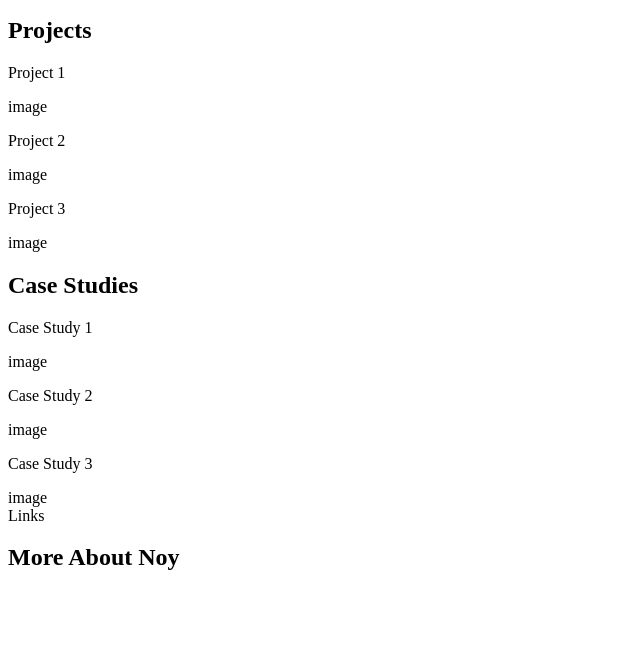
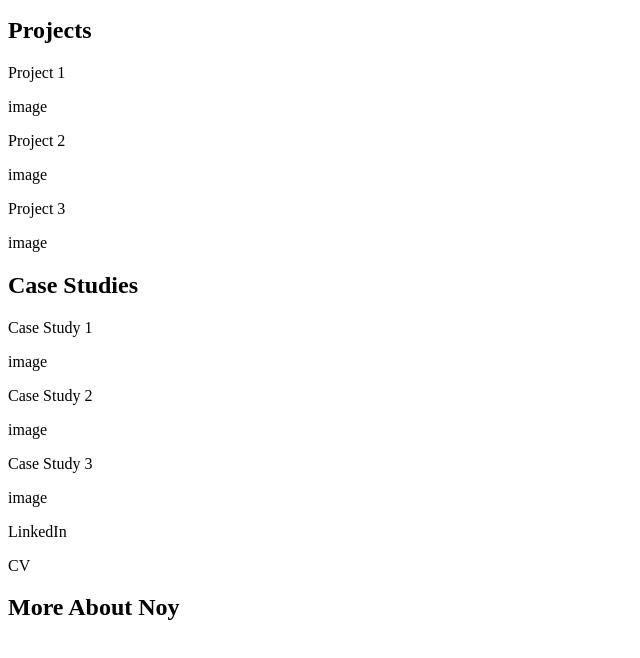
Before and after one commit to n0yster/n0yster.github.io, a plain HTML site: page index.html in a window 1280 px wide. Shown: the part 110-768 px from the top of the page, without its empty margins (0-640 px from the left). Drawn offline with Linux system fonts and the light colour scheme.

Commit message:
oct 3 2018 - 4

```diff
--- a/index.html
+++ b/index.html
@@ -47,9 +47,13 @@
       image
     </div>
 
-  <div>Links</div>
+  <div>
+    <p>LinkedIn</p>
+    <p>CV</p>
 
-  <h2>More About Noy</h2>
+    <h2>More About Noy</h2>
+
+  </div>
 
 </body>
 </html>
```
